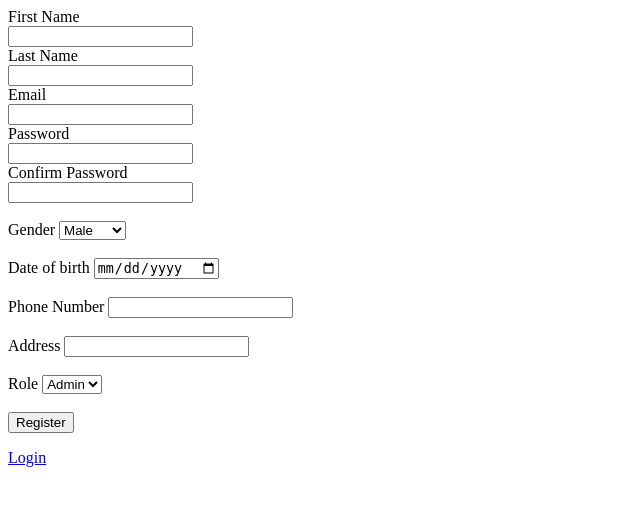
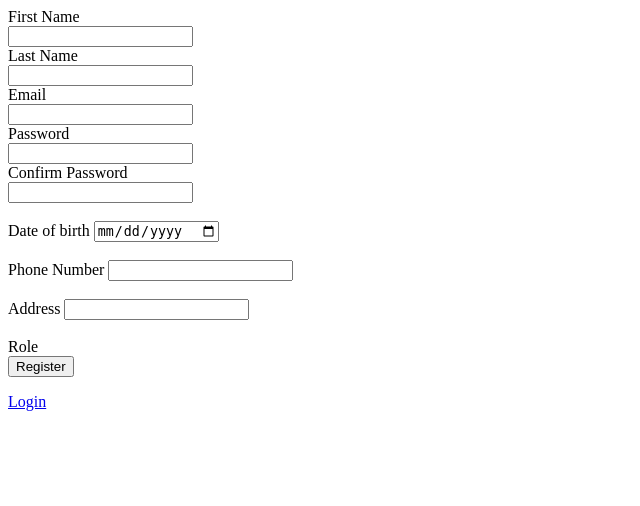
Before and after one commit to anish510/project-attendance, a Django app: page /register/ in a window 1280 px wide. Shown: the top 506 px of the page, without its empty margins (0-640 px from the left). Run offline with Django 4.2, Linux system fonts and the light colour scheme.

```diff
--- a/entry/views.py
+++ b/entry/views.py
@@ -4,11 +4,6 @@ from django.contrib import messages
 from datetime import datetime,timedelta
 from django .contrib.auth.hashers import make_password ,check_password
 # from django.contrib.auth.decorators import login_required
-
-
-
-
-
 
 # Create your views here.
 def home(request):
@@ -21,19 +16,15 @@ def login(request):
         email = request.POST.get('email')
         password = request.POST.get('password')
 
-
         user =  User.objects.filter(email_address = email)
         if user.exists():
             user=user.first()
             if check_password(password,user.password):
-
                 request.session['user_id'] = user.id
                 return render(request,'home.html', {'user':user})
         else:
             messages.error(request,"Invalid Credentials")
             return redirect('login')
-
-
 
     return render(request,'login.html')
 
@@ -88,12 +79,9 @@ def punch(request):
         user_id = request.POST.get('user_id')
         user = get_object_or_404(User,id = user_id)
         select_category = request.POST.get('category')
-        print(333333333333333333,select_category)
-
         date = request.POST.get('date')
         time_str = request.POST.get('time')
         time_obj = datetime.strptime(time_str, '%H:%M').time()
-
 
         attendance, created = Attendance.objects.get_or_create(user=user, date=date)
 
@@ -113,33 +101,26 @@ def punch(request):
         messages.error(request,"Unsuccessful")
         return render(request,'home.html')
 
-
-
 def recordsheet(request,user_id):
     if request.method == "POST":
         user = get_object_or_404(User,pk = user_id)
         date = request.POST.get('date')
         input_date = datetime.strptime(date, '%Y-%m-%d').date()
 
-
-
-
-
         attendance_records  = Attendance.objects.filter(user = user, date = input_date)
-
 
         total_work_hours = 0
         for attendance in attendance_records:
             if attendance.punch_in and attendance.punch_out:
                 punch_in_time = datetime.combine(attendance.date, attendance.punch_in)
                 punch_out_time = datetime.combine(attendance.date, attendance.punch_out)
-
                 time_difference = punch_out_time - punch_in_time
+                print(time_difference)
                 total_work_hours += time_difference.total_seconds() / 3600
 
-
-
-        return render(request,'recordsheet.html',{'attendance':attendance_records , 'user':user,'date':date,'total_work_hours': total_work_hours})
+        return render(request,'recordsheet.html',{'attendance':attendance_records ,
+                                                  'user':user,'date':date,
+                                                  'total_work_hours': total_work_hours})
     else:
         messages.error(request,"Unsuccessful")
         return render(request,'recordsheet.html')
--- a/templates/register.html
+++ b/templates/register.html
@@ -23,12 +23,6 @@
         <input type="password" id="password" name="password"><br>
         <label for="confirm_password">Confirm Password</label><br>
         <input type="password" id="confirm_password" name="confirm_password"><br><br>
-        <label for = "Gender">Gender</label>
-        <select id="gender" name="gender">
-            <option value="Male">Male</option>
-            <option value="Female">Female</option>
-            <option value=" Other">Other</option>
-        </select><br><br>
         <label for = "dob">Date of birth</label>
         <input type = "date" id = "dob" name = "dob"><br><br>
         <label for = 'phonenumber'>Phone Number</label>
@@ -36,11 +30,6 @@
         <label for = 'address'>Address</label>
         <input type = "text" id = "address" name = "address"><br><br>
         <label for = 'role'>Role</label>
-        <select id = "role" name = "role">
-            <option value = "Admin">Admin</option>
-            <option value = "User">User</option>
-            <option value = "staff">staff</option>
-        </select><br>
         <br>
         <input type="submit" value="Register">
         <p><a href = "{% url 'login' %}">Login</a></p>
```
Also changed, not shown: common/enums.py (deleted, +0 -11 lines), entry/models.py (+0 -49 lines), templates/home.html (+0 -27 lines), db.sqlite3, entry/migrations/0008_remove_user_gender_field_remove_user_role.py (added).
